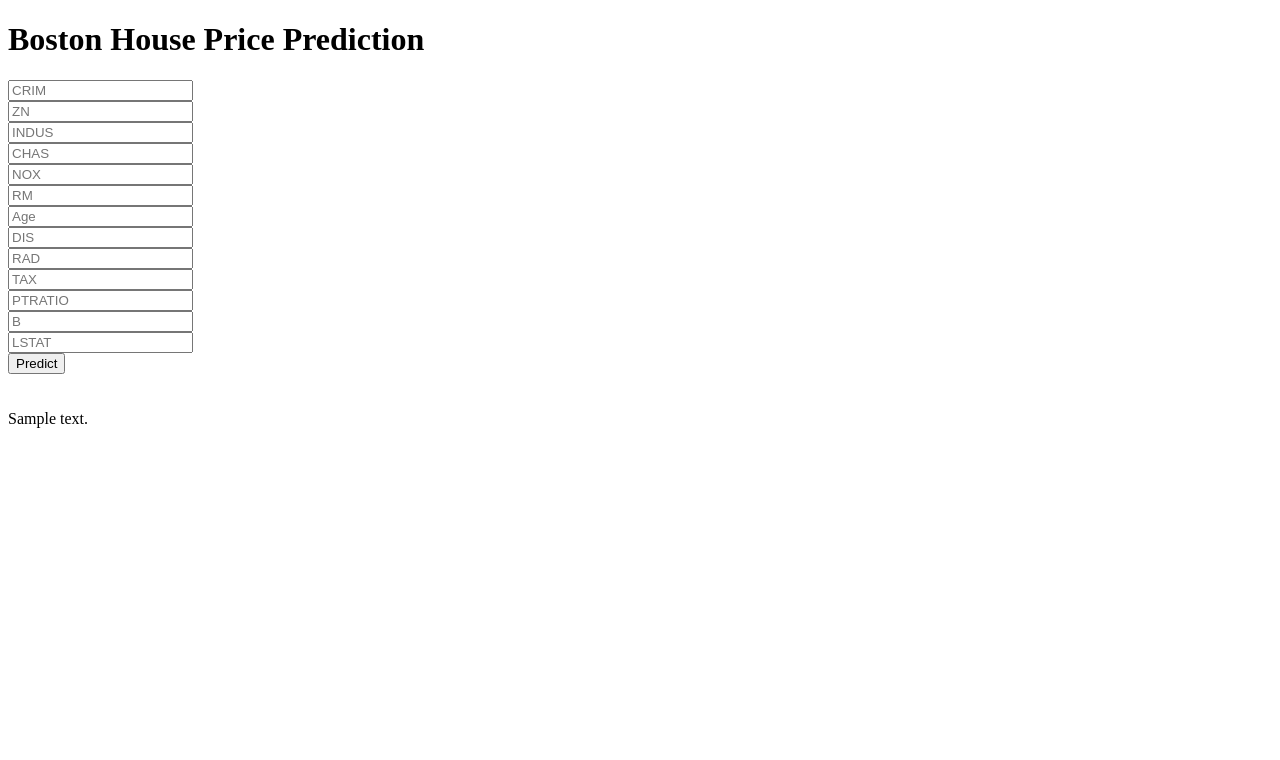
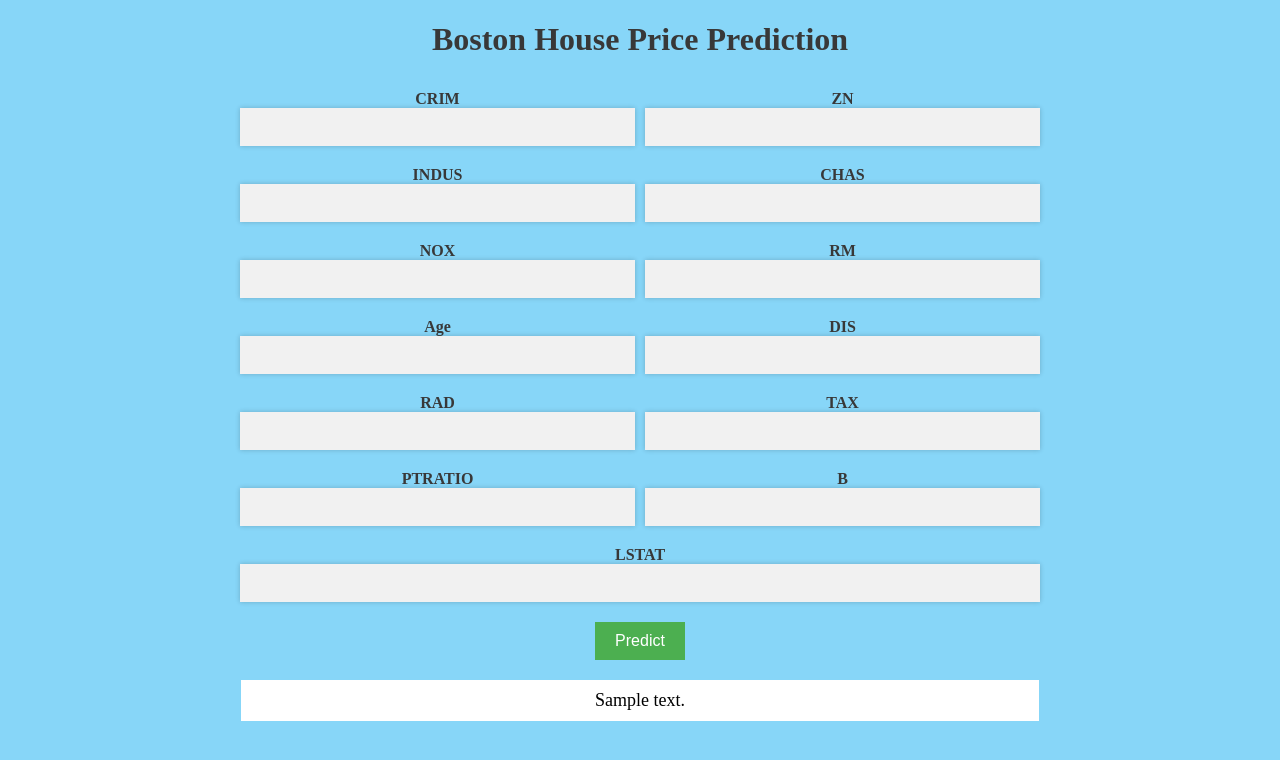
Before and after one commit to jonisy1406/bostonhousepricing, a Flask app: template templates/home.html in a window 1280 px wide. Shown: the top 760 px of the page. Run offline with Flask 2, Linux system fonts and the light colour scheme; the template is opened without the code that fills it: most values are stand-ins (such as "Sample title", 1, 10 or a date in 2020); parts of the project's set-up code (start-up, migrations or seed data) failed here and were passed over.

Commit message:
modified

```diff
--- a/app.py
+++ b/app.py
@@ -27,8 +27,8 @@ def predict():
     data = [float(x) for x in request.form.values()]
     final_input = scalar.transform(np.array(data).reshape(1,-1))
     print(final_input)
-    output = regmodel.predict(final_input)[0]
-    return render_template("home.html", prediction_text = "The House Price Predict is {}".format(output))
+    output = round(regmodel.predict(final_input)[0], 3)
+    return render_template("home.html", prediction_text = "The House Price Predict is ${}".format(output))
 
 if __name__ == "__main__":
     app.run(debug=True)
--- /dev/null
+++ b/static/script.js
@@ -0,0 +1,14 @@
+const inputs = document.querySelectorAll('input');
+
+inputs.forEach(function(input){
+    let isClicked = false;
+
+    input.addEventListener('click', function(){
+        if (isClicked) {
+            this.value = '';
+            isClicked = false;
+        } else {
+            isClicked = true;
+        }
+    });
+});
--- /dev/null
+++ b/static/style.css
@@ -0,0 +1,84 @@
+body{
+    background-color: #87d6f8;
+    color: #383838;
+}
+
+.form-wrapper{
+    max-width: 800px;
+    margin: 0 auto;
+}
+
+.placeholder-wrapper {
+    display: grid;
+    grid-template-columns: repeat(2, 1fr);
+    grid-gap: 10px;
+}
+
+.placeholder-group{
+    display: flex;
+    flex-direction: column;
+    justify-content: center;
+    align-content: center;
+}
+
+.placeholder-group:last-child{
+    grid-column: 1 / 3;
+    text-align: center;
+}
+
+.placeholder-group label{
+    display: block;
+    position: relative;
+    top: 10px;
+    margin-bottom: 10px;
+    font-size: 16px;
+    font-weight: bold;
+    text-align: center;
+}
+
+.placeholder-group input[type=text]{
+    text-align: center;
+    padding: 10px;
+    border: none;
+    background-color: #f1f1f1;
+    box-shadow: 0 0 5px rgba(0, 0, 0, 0.2);
+    font-size: 16px;
+    color: #333;
+}
+
+.placeholder-group input[type=text]:focus{
+    outline: none;
+    box-shadow: 0 0 5px rgba(0, 0, 0, 0.5);
+}
+
+.button-wrapper{
+    display: flex;
+    justify-content: center;
+    margin-top: 20px;
+}
+
+button[type=submit]{
+    padding: 10px 20px;
+    border: none;
+    background-color: #4caf50;
+    color: white;
+    font-size: 16px;
+    cursor: pointer;
+}
+
+button[type=submit]:hover{
+    background-color: #3e8e41;
+}
+
+#result{
+    display: flex;
+    justify-content: center;
+    align-items: center;
+    max-width: 758px;
+    margin: 0 auto;
+    padding: 10px 20px;
+    margin-top: 20px;
+    font-size: 18px;
+    color: black;
+    background: white;
+}
--- a/templates/home.html
+++ b/templates/home.html
@@ -2,47 +2,80 @@
 <html >
 
 <head>
-  <meta charset="UTF-8">
   <title>ML API</title>
-  <link href='https://fonts.googleapis.com/css?family=Pacifico' rel='stylesheet' type='text/css'>
-<link href='https://fonts.googleapis.com/css?family=Arimo' rel='stylesheet' type='text/css'>
-<link href='https://fonts.googleapis.com/css?family=Hind:300' rel='stylesheet' type='text/css'>
-<link href='https://fonts.googleapis.com/css?family=Open+Sans+Condensed:300' rel='stylesheet' type='text/css'>
-
-
+  <link rel="stylesheet" href="{{ url_for('static', filename='style.css')}}">
 </head>
 
 <body>
- <div class="login">
-	<h1>Boston House Price Prediction</h1>
 
+  <h1 style="text-align: center;">Boston House Price Prediction</h1>
+  <div class="form-wrapper">
      <!-- Main Input For Receiving Query to our ML -->
     <form action="{{ url_for('predict')}}"method="post">
-      <input type="text" name="CRIM" placeholder="CRIM" required="required" /><br>
-    	<input type="text" name="ZN" placeholder="ZN" required="required" /><br>
-        <input type="text" name="INDUS" placeholder="INDUS" required="required" /><br>
-        <input type="text" name="CHAS" placeholder="CHAS" required="required" /><br>
-        <input type="text" name="NOX" placeholder="NOX" required="required" /><br>
-        <input type="text" name="RM" placeholder="RM" required="required" /><br>
-        <input type="text" name="Age" placeholder="Age" required="required" /><br>
-        <input type="text" name="DIS" placeholder="DIS" required="required" /><br>
-        <input type="text" name="RAD" placeholder="RAD" required="required" /><br>
-        <input type="text" name="TAX" placeholder="TAX" required="required" /><br>
-        <input type="text" name="PTRATIO" placeholder="PTRATIO" required="required" /><br>
-        <input type="text" name="B" placeholder="B" required="required" /><br>
-        <input type="text" name="LSTAT" placeholder="LSTAT" required="required" /><br>
+      <div class="placeholder-wrapper">
+        <div class="placeholder-group">
+          <label for="CRIM">CRIM</label>
+          <input type="text" id ="CRIM" name="CRIM" value="{{ request.form['CRIM'] }}" required title="per capita crime rate by town">
+        </div>
+        <div class="placeholder-group">
+          <label for="ZN">ZN</label>
+          <input type="text" id ="ZN" name="ZN" value="{{ request.form['ZN']}}" required title="proportion of residential land zoned for lots over 25,000 sq.ft">
+        </div>
+        <div class="placeholder-group">
+          <label for="INDUS">INDUS</label>
+          <input type="text" id ="INDUS" name="INDUS"  value="{{ request.form['INDUS']}}" required title="proportion of non-retail business acres per town">
+        </div>
+        <div class="placeholder-group">
+          <label for="CHAS">CHAS</label>
+          <input type="text" id ="CHAS" name="CHAS"  value="{{ request.form['CHAS']}}" required title="Charles River dummy variable (= 1 if tract bounds river; 0 otherwise)">
+        </div>
+        <div class="placeholder-group">
+          <label for="NOX">NOX</label>
+          <input type="text" id ="NOX" name="NOX"  value="{{ request.form['NOX']}}" required title="nitric oxides concentration (parts per 10 million)">
+        </div>
+        <div class="placeholder-group">
+          <label for="RM">RM</label>
+          <input type="text" id ="RM" name="RM"  value="{{ request.form['RM']}}" required title="average number of rooms per dwelling">
+        </div>
+        <div class="placeholder-group">
+          <label for="Age">Age</label>
+          <input type="text" id ="Age" name="Age"  value="{{ request.form['Age']}}" required title="proportion of owner-occupied units built prior to 1940">
+        </div>
+        <div class="placeholder-group">
+          <label for="DIS">DIS</label>
+          <input type="text" id ="DIS" name="DIS"  value="{{ request.form['DIS']}}" required title="weighted distances to five Boston employment centres">
+        </div>
+        <div class="placeholder-group">
+          <label for="RAD">RAD</label>
+          <input type="text" id ="RAD" name="RAD"  value="{{ request.form['RAD']}}" required title="index of accessibility to radial highways">
+        </div>
+        <div class="placeholder-group">
+          <label for="TAX">TAX</label>
+          <input type="text" id ="TAX" name="TAX"  value="{{ request.form['TAX']}}" required title="full-value property-tax rate per $10,000">
+        </div>
+        <div class="placeholder-group">
+          <label for="PTRATIO">PTRATIO</label>
+          <input type="text" id ="PTRATIO" name="PTRATIO"  value="{{ request.form['PTRATIO']}}" required title="pupil-teacher ratio by town">
+        </div>
+        <div class="placeholder-group">
+          <label for="B">B</label>
+          <input type="text" id ="B" name="B"  value="{{ request.form['B']}}" required title="1000(Bk - 0.63)^2 where Bk is the proportion of black people by town">
+        </div>
+        <div class="placeholder-group">
+          <label for="LSTAT">LSTAT</label>
+          <input type="text" id ="LSTAT" name="LSTAT"  value="{{ request.form['LSTAT']}}" required title="% lower status of the population">
+        </div>
+      </div>
+      <div class="button-wrapper">
+        <button type="submit" class="btn btn-primary btn-block btn-large">Predict</button>
+      </div>
+    </form>
+    <script src="{{ url_for('static', filename='script.js')}}"></script>
+  </div>
 
-
-
-        <button type="submit" class="btn btn-primary btn-block btn-large">Predict</button>
-    </form>
-
-   <br>
-   <br>
-
-
- </div>
- {{prediction_text}}
+  <div id="result">
+    {{prediction_text}}
+  </div>
 
 </body>
 </html>
```
Also changed, not shown: 1 other file.
